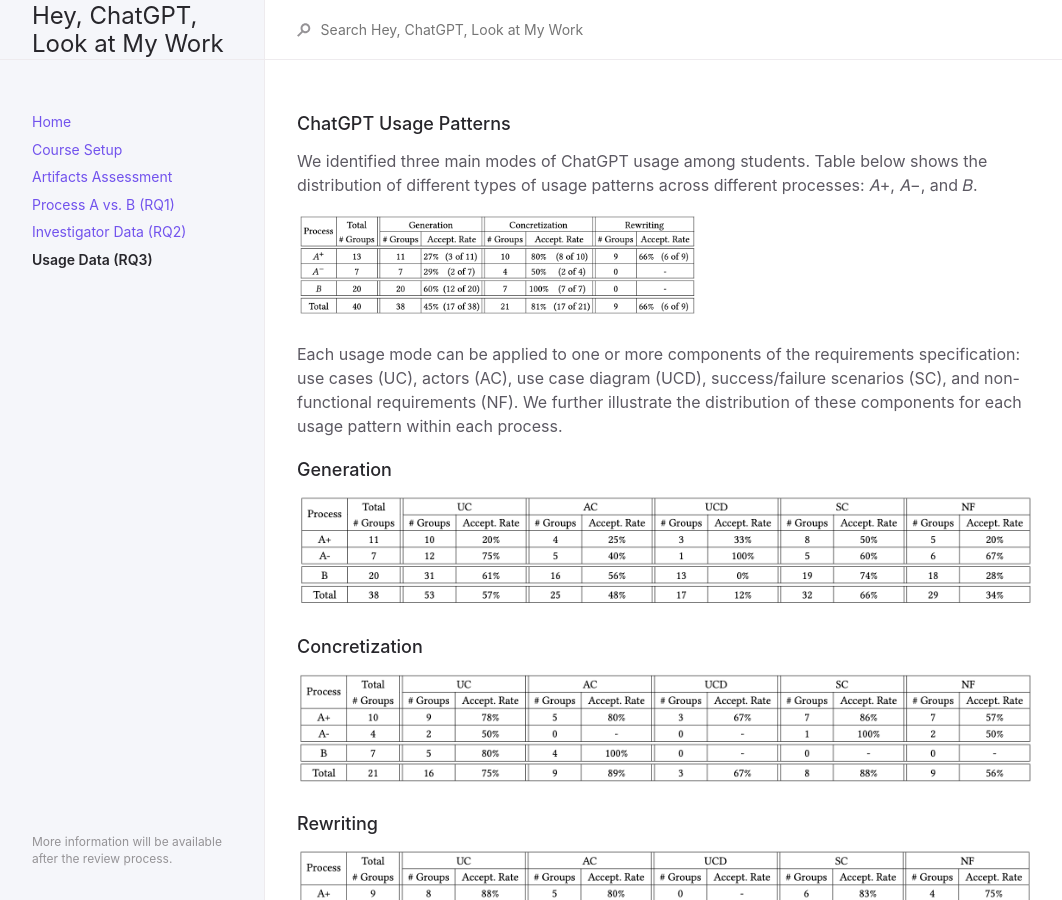
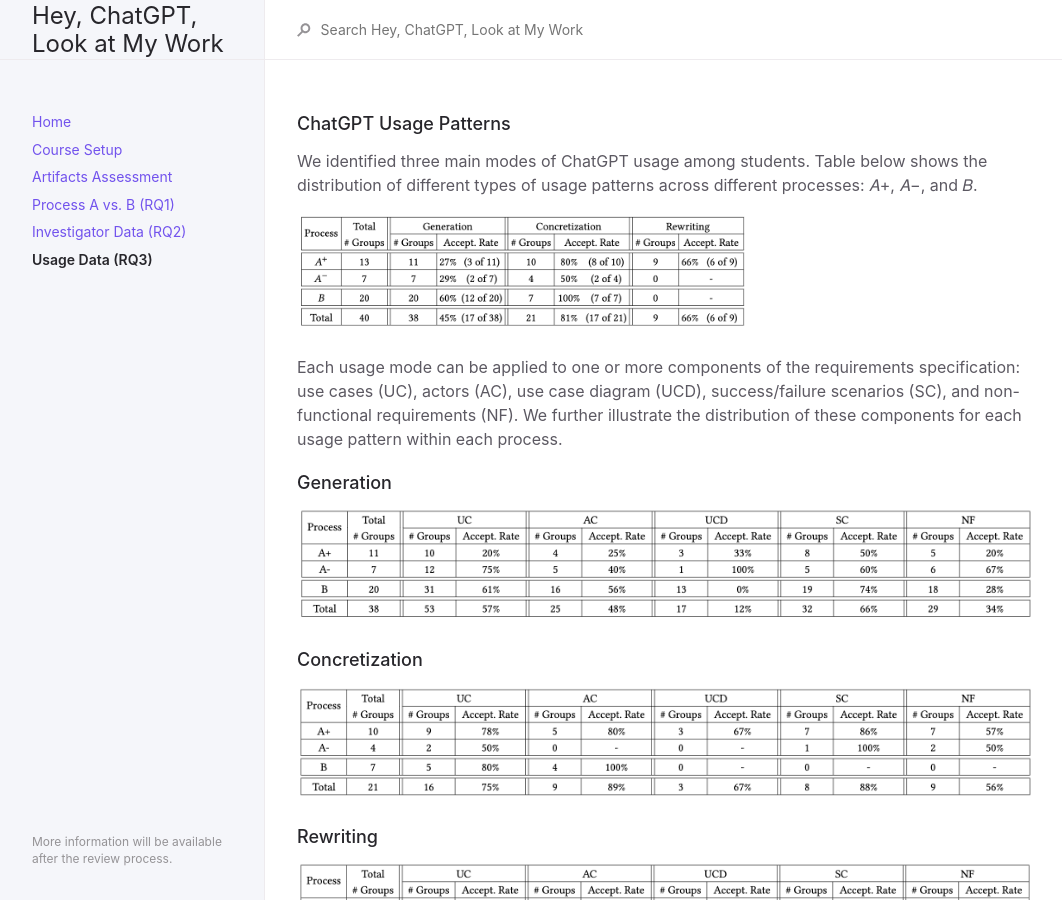
Before and after one commit to anonymousresearcher2020/anonymousresearcher2020.github.io, a Jekyll site: the page built from docs/usageData.md, in a window 1280 px wide. Shown: the whole page, without its empty margins (107-1169 px from the left). Built offline with Jekyll 4.4.1, drawn with Linux system fonts in a browser that asks for light colours.

Commit message:
restructuring

```diff
--- a/docs/usageData.md
+++ b/docs/usageData.md
@@ -10,7 +10,7 @@ permalink: /docs/usage_data
 
 We identified three main modes of ChatGPT usage among students. Table below shows the distribution of different types of usage patterns across different processes: 𝐴+, 𝐴−, and 𝐵.
 
-<img src="../img/usagePatterns.png" alt="image" width="400" height="300"/>
+<img src="../img/usagePatterns.png" alt="image" width="450" height="350"/>
 
 Each usage mode can be applied to one or more components of the requirements specification: use cases (UC), actors (AC), use case diagram (UCD), success/failure scenarios (SC), and non-functional requirements (NF). We further illustrate the distribution of these components for each usage pattern within each process.
 
```
